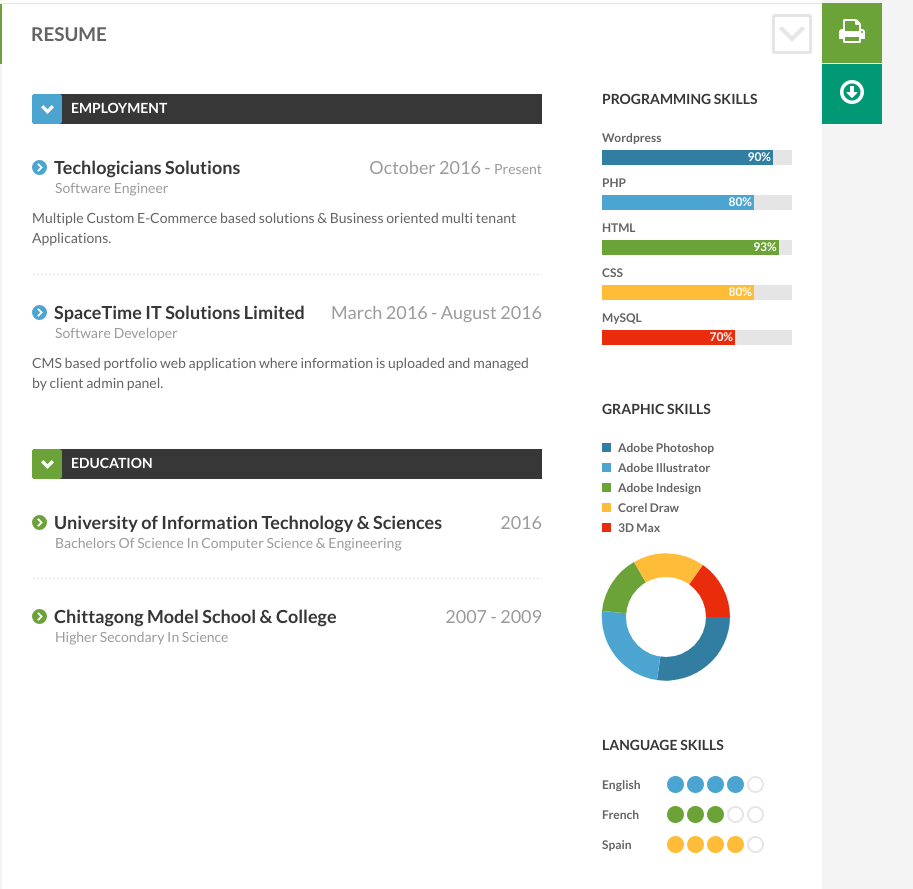
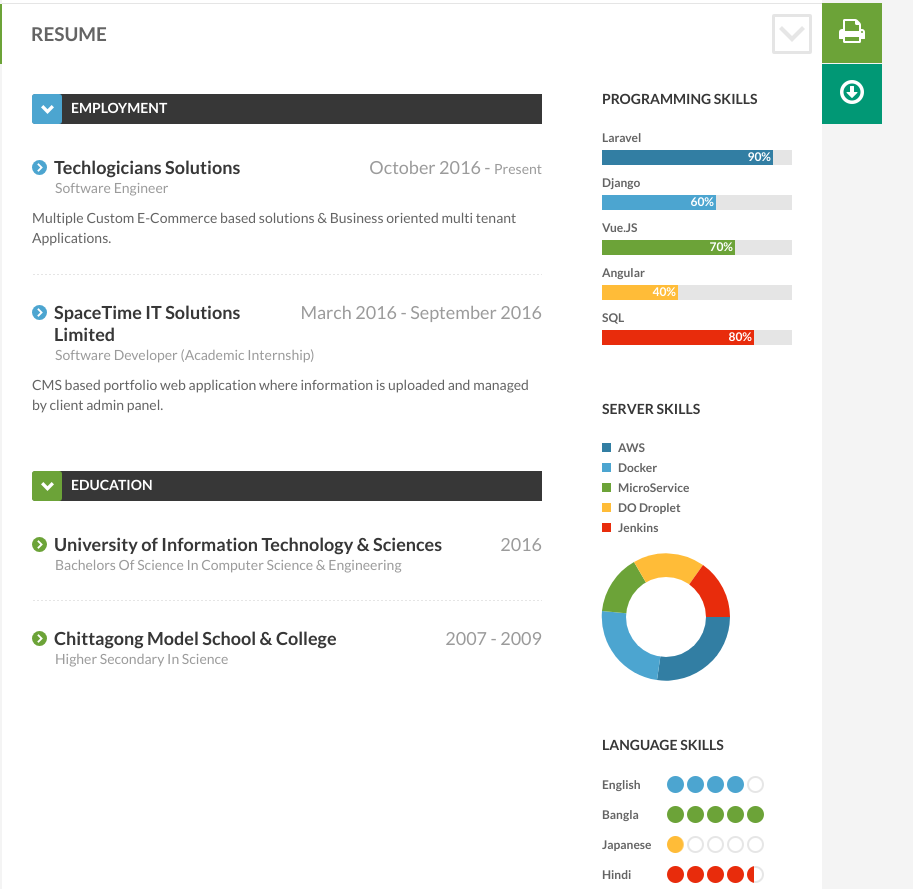
Before and after one commit to alaminshakeel/alaminshakeel.github.io, a plain HTML site: page index.html in a window 1280 px wide. Shown: the part 475-1364 px from the top of the page, without its empty margins (228-1141 px from the left). Drawn offline with Linux system fonts and the light colour scheme; some packages are replaced by stand-ins of ours.

Commit message:
Updated Server and Language Skills

```diff
--- a/index.html
+++ b/index.html
@@ -85,21 +85,21 @@
                 <aside class="widget widget_skills">
                   <h3 class="widget_title">Programming skills</h3>
                   <div class="widget_inner style_1">
-                    <div class="skills_row odd first"><span class="caption">Wordpress</span><span class="progressbar"><span data-process="90%" class="progress blue"><span class="value">90%</span></span></span></div>
-                    <div class="skills_row even"><span class="caption">PHP</span><span class="progressbar"><span data-process="80%" class="progress aqua"><span class="value">80%</span></span></span></div>
-                    <div class="skills_row odd"><span class="caption">HTML</span><span class="progressbar"><span data-process="93%" class="progress green"><span class="value">93%</span></span></span></div>
-                    <div class="skills_row even"><span class="caption">CSS</span><span class="progressbar"><span data-process="80%" class="progress yellow"><span class="value">80%</span></span></span></div>
-                    <div class="skills_row odd"><span class="caption">MySQL</span><span class="progressbar"><span data-process="70%" class="progress red"><span class="value">70%</span></span></span></div>
+                    <div class="skills_row odd first"><span class="caption">Laravel</span><span class="progressbar"><span data-process="90%" class="progress blue"><span class="value">90%</span></span></span></div>
+                    <div class="skills_row even"><span class="caption">Django</span><span class="progressbar"><span data-process="60%" class="progress aqua"><span class="value">60%</span></span></span></div>
+                    <div class="skills_row odd"><span class="caption">Vue.JS</span><span class="progressbar"><span data-process="70%" class="progress green"><span class="value">70%</span></span></span></div>
+                    <div class="skills_row even"><span class="caption">Angular</span><span class="progressbar"><span data-process="40%" class="progress yellow"><span class="value">40%</span></span></span></div>
+                    <div class="skills_row odd"><span class="caption">SQL</span><span class="progressbar"><span data-process="80%" class="progress red"><span class="value">80%</span></span></span></div>
                   </div>
                 </aside>
                 <aside class="widget widget_skills">
-                  <h3 class="widget_title">Graphic Skills</h3>
+                  <h3 class="widget_title">Server Skills</h3>
                   <div class="widget_inner style_2">
-                    <div class="skills_row odd"><span class="legend blue"></span><span class="caption">Adobe Photoshop</span></div>
-                    <div class="skills_row even"><span class="legend aqua"></span><span class="caption">Adobe Illustrator</span></div>
-                    <div class="skills_row odd"><span class="legend green"></span><span class="caption">Adobe Indesign</span></div>
-                    <div class="skills_row even"><span class="legend yellow"></span><span class="caption">Corel Draw</span></div>
-                    <div class="skills_row odd"><span class="legend red"></span><span class="caption">3D Max</span></div>
+                    <div class="skills_row odd"><span class="legend blue"></span><span class="caption">AWS</span></div>
+                    <div class="skills_row even"><span class="legend aqua"></span><span class="caption">Docker</span></div>
+                    <div class="skills_row odd"><span class="legend green"></span><span class="caption">MicroService</span></div>
+                    <div class="skills_row even"><span class="legend yellow"></span><span class="caption">DO Droplet</span></div>
+                    <div class="skills_row odd"><span class="legend red"></span><span class="caption">Jenkins</span></div>
                     <div class="svg"> <svg xmlns="https://www.w3.org/2000/svg" class="piechart">
                       <path d="M66,66 L130,66  A64,64 0 0,1 57,129 z" fill="#327ea3"></path>
                       <path d="M66,66 L57, 129 A64,64 0 0,1 2,60 z" fill="#4ca5d0"></path>
@@ -114,8 +114,9 @@
                   <h3 class="widget_title">Language skills</h3>
                   <div class="widget_inner style_3">
                     <div class="skills_row odd first"><span class="caption">English</span><span class="progressbar"><span data-process="80%" class="progress aqua"></span></span></div>
-                    <div class="skills_row even"><span class="caption">French</span><span class="progressbar"><span data-process="60%" class="progress green"></span></span></div>
-                    <div class="skills_row odd"><span class="caption">Spain</span><span class="progressbar"><span data-process="80%" class="progress yellow"></span></span></div>
+                    <div class="skills_row even"><span class="caption">Bangla</span><span class="progressbar"><span data-process="100%" class="progress green"></span></span></div>
+                    <div class="skills_row odd"><span class="caption">Japanese</span><span class="progressbar"><span data-process="20%" class="progress yellow"></span></span></div>
+                    <div class="skills_row even"><span class="caption">Hindi</span><span class="progressbar"><span data-process="90%" class="progress red"></span></span></div>
                   </div>
                 </aside>
               </div>
@@ -137,9 +138,9 @@
                     </article>
                     <article class="post resume_post resume_post_2 odd">
                       <div class="post_header resume_post_header">
-                        <div class="resume_period"> <span class="period_from">March 2016</span> - <span class="period_to">August 2016</span> </div>
+                        <div class="resume_period"> <span class="period_from">March 2016</span> - <span class="period_to">September 2016</span> </div>
                         <h4 class="post_title"><span class="post_title_icon aqua"></span><a href="post-text.html">SpaceTime IT Solutions Limited</a></h4>
-                        <h5 class="post_subtitle">Software Developer</h5>
+                        <h5 class="post_subtitle">Software Developer (Academic Internship)</h5>
                       </div>
                       <div class="post_body resume_post_body">
                         <p>CMS based portfolio web application where information is uploaded and managed  by client admin panel.</p>
```
